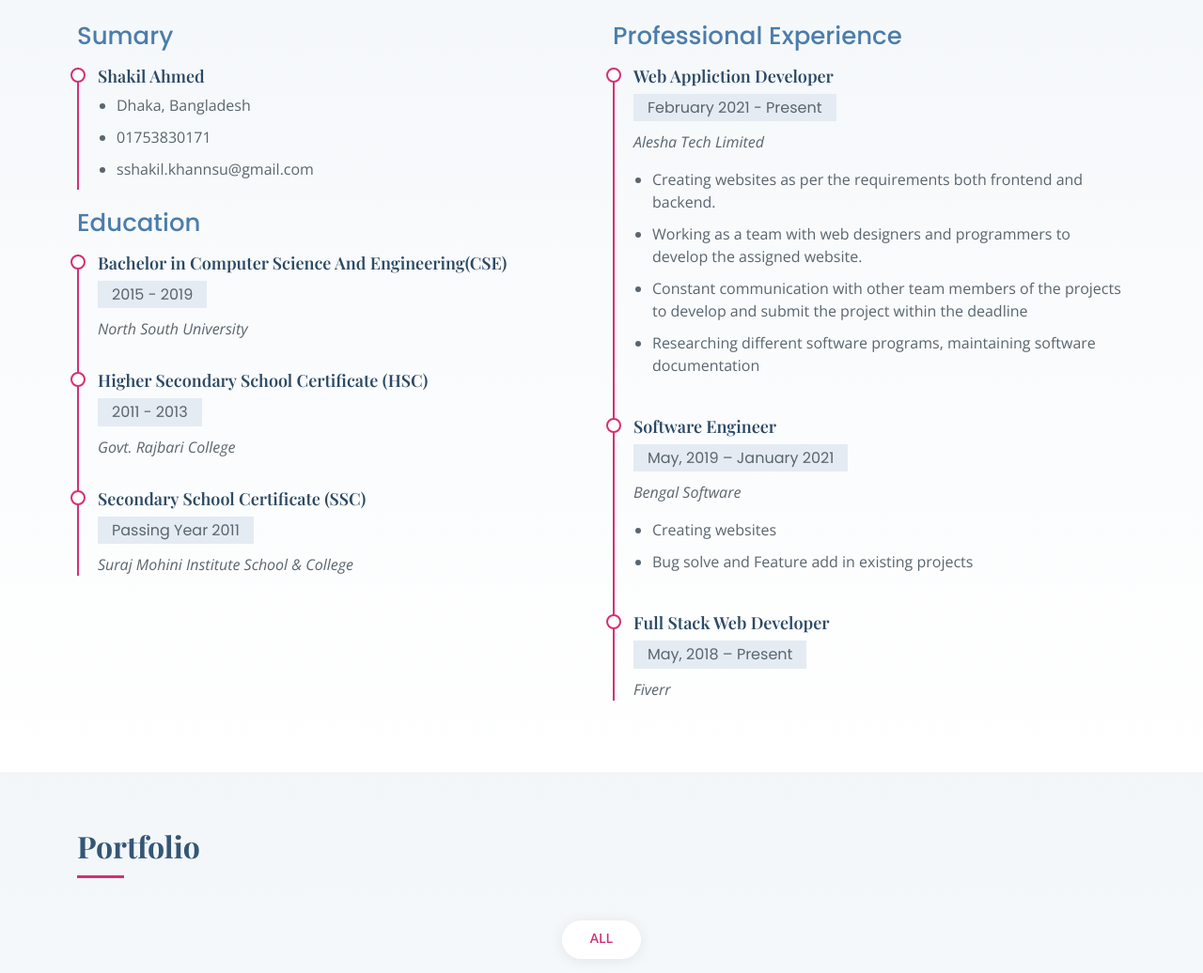
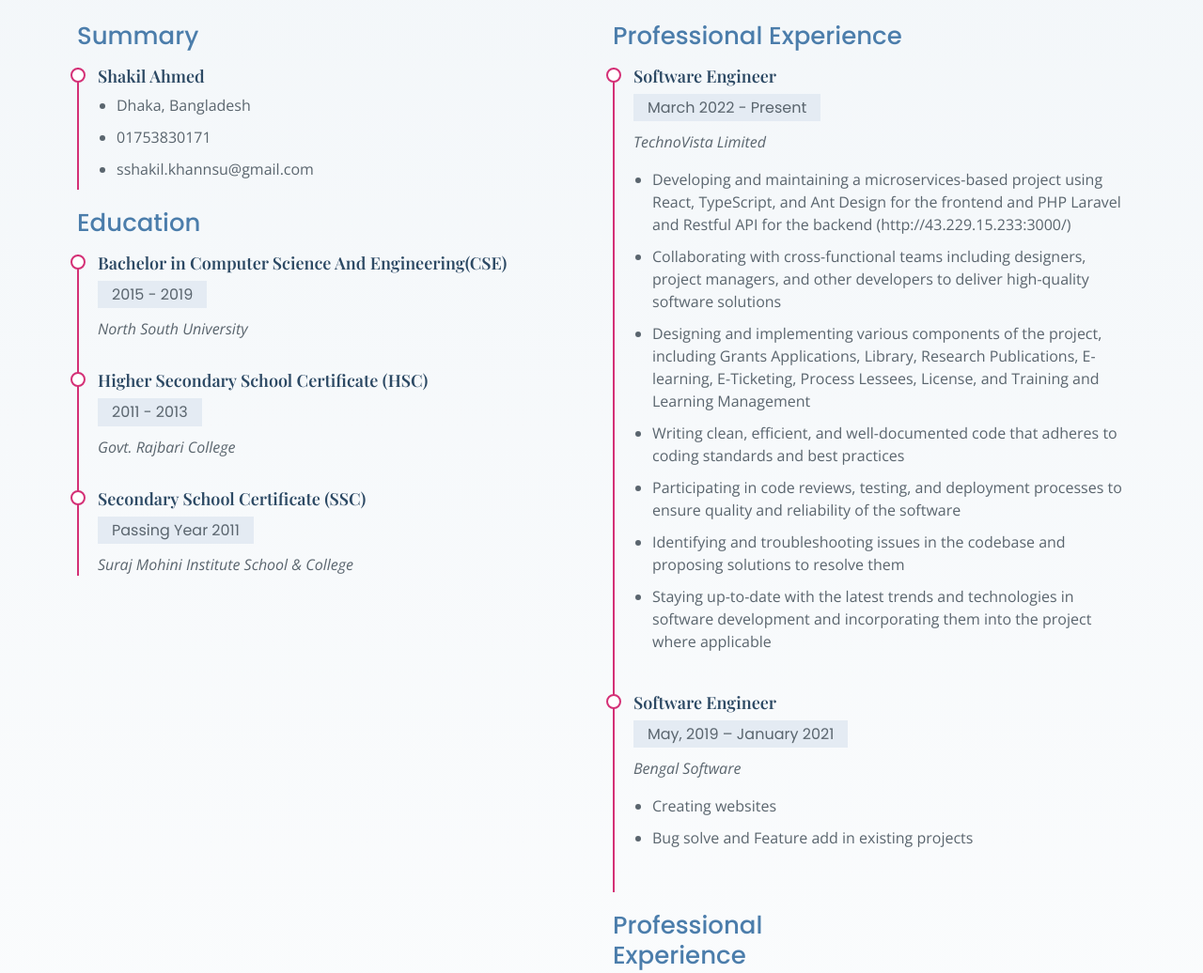
Before and after one commit to Ahmedshakil01/portfolio, a plain HTML site: page index.html in a window 1280 px wide. Shown: the part 1200-2236 px from the top of the page at 94% size. Drawn offline with nearby package versions, Linux system fonts and the light colour scheme; a web font is replaced by a local one.

Commit message:
Update index.html

```diff
--- a/index.html
+++ b/index.html
@@ -216,7 +216,7 @@
 
         <div class="row">
           <div class="col-lg-6">
-            <h3 class="resume-title">Sumary</h3>
+            <h3 class="resume-title">Summary</h3>
             <div class="resume-item pb-0">
               <h4>Shakil Ahmed</h4>
               <ul>
@@ -250,8 +250,39 @@
           <div class="col-lg-6">
             <h3 class="resume-title">Professional Experience</h3>
             <div class="resume-item">
+              <h4>Software Engineer</h4>
+              <h5>March 2022 - Present</h5>
+              <p><em>TechnoVista Limited </em></p>
+              <p>
+              <ul>
+                <li>Developing and maintaining a microservices-based project using React, TypeScript, and Ant Design for the frontend and PHP Laravel and Restful API for the backend (http://43.229.15.233:3000/)</li>
+                <li>Collaborating with cross-functional teams including designers, project managers, and other developers to deliver high-quality software solutions</li>
+                <li>Designing and implementing various components of the project, including Grants Applications, Library, Research Publications, E-learning, E-Ticketing, Process Lessees, License, and Training and Learning Management</li>
+                <li>Writing clean, efficient, and well-documented code that adheres to coding standards and best practices</li>
+                <li>Participating in code reviews, testing, and deployment processes to ensure quality and reliability of the software</li>
+                <li>Identifying and troubleshooting issues in the codebase and proposing solutions to resolve them</li>
+                <li>Staying up-to-date with the latest trends and technologies in software development and incorporating them into the project where applicable</li>
+              </ul>
+              </p>
+            </div>
+            <div class="resume-item">
+              <h4>Software Engineer</h4>
+              <h5>May, 2019 – January 2021 </h5>
+              <p><em>Bengal Software</em></p>
+              <p>
+              <ul>
+                <li>Creating websites</li>
+                <li>Bug solve and Feature add in existing projects</li>
+
+              </ul>
+              </p>
+            </div>
+
+            <div class="col-lg-6">
+            <h3 class="resume-title">Professional Experience</h3>
+            <div class="resume-item">
               <h4>Web Appliction Developer</h4>
-              <h5>February 2021 - Present</h5>
+              <h5>February 2021 - February 2023</h5>
               <p><em>Alesha Tech Limited </em></p>
               <p>
               <ul>
@@ -274,14 +305,14 @@
               </ul>
               </p>
             </div>
-            <div class="resume-item">
+            <!-- <div class="resume-item">
               <h4>Full Stack Web Developer</h4>
               <h5>May, 2018 – Present</h5>
               <p><em>Fiverr</em></p>
               <p>
 
               </p>
-            </div>
+            </div> -->
           </div>
         </div>
 
```
